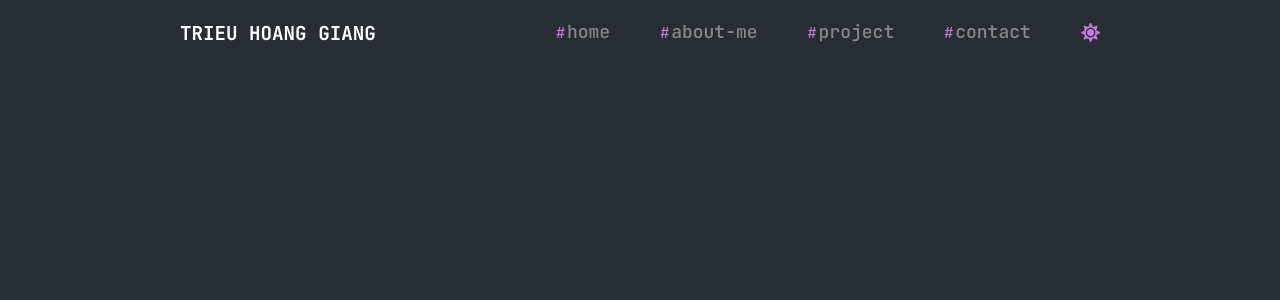
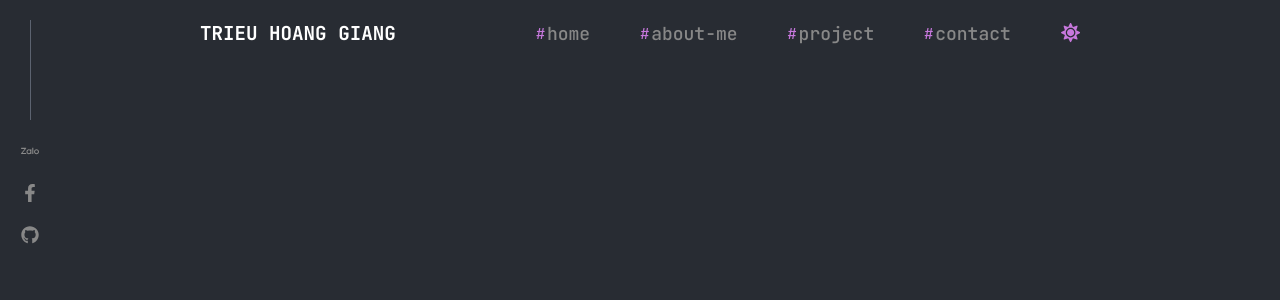
Before and after one commit to trieuhoanggiangww/Portfolio, a React (Create React App) app: page / in a window 1280 px wide. Shown: the top 300 px of the page. Built offline with nearby package versions, Linux system fonts and the light colour scheme.

Commit message:
Socialbar

```diff
--- a/src/App.js
+++ b/src/App.js
@@ -2,6 +2,7 @@ import React, { useState } from 'react'
 import Menu from './components/Menu/menu.component'
 import { GlobalStyle, lightTheme, darkTheme } from './App.style'
 import { ThemeProvider } from 'styled-components'
+import SocialBar from './components/SocialBar/socialbar.component'
 
 function App() {
   const [isDarkMode, setIsDarkMode] = useState(true)
@@ -9,6 +10,7 @@ function App() {
   return (
     <ThemeProvider theme={isDarkMode ? darkTheme : lightTheme}>
       <GlobalStyle />
+      <SocialBar />
       <Menu
         toggleTheme={() => setIsDarkMode((prev) => !prev)}
         isDarkMode={isDarkMode}
--- a/src/components/Menu/menu.style.js
+++ b/src/components/Menu/menu.style.js
@@ -1,10 +1,13 @@
 import styled from 'styled-components'
 
+// ------------------------------------Menu----------------------------------------
 export const MenuBar = styled.nav`
   display: flex;
   justify-content: space-between;
-  padding: 20px 180px;
-  background-color: ${({ theme }) => theme.background};
+  align-items: center;
+  padding: 20px 200px;
+  background-color: ${({ theme }) => theme.background}; // đồng bộ nền
+  transition: background-color 0.3s ease;
 `
 
 export const MenuItems = styled.div`
@@ -24,11 +27,14 @@ export const MenuItem = styled.div`
   font-size: 18px;
   font-weight: 500;
   cursor: pointer;
-  transition: color 0.3s;
+  transition: color 0.3s, text-decoration 0.3s;
   color: ${({ theme }) => theme.menuText};
+  text-decoration: none;
 
   &:hover {
     color: ${({ theme }) => theme.text};
+    text-decoration: underline;
+    text-underline-offset: 4px;
   }
 `
 
@@ -51,3 +57,4 @@ export const ThemeToggle = styled.div`
     opacity: 0.8;
   }
 `
+// ------------------------------------Menu----------------------------------------
--- /dev/null
+++ b/src/components/SocialBar/socialbar.component.js
@@ -0,0 +1,35 @@
+import React from 'react'
+import { FaFacebookF, FaGithub } from 'react-icons/fa'
+import { SiZalo } from 'react-icons/si'
+import { Sidebar, Line, IconWrapper } from './socialbar.style'
+
+function SocialBar() {
+  return (
+    <Sidebar>
+      <Line />
+      <IconWrapper
+        href="https://zalo.me/0362110139"
+        target="_blank"
+        aria-label="Zalo"
+      >
+        <SiZalo />
+      </IconWrapper>
+      <IconWrapper
+        href="https://www.facebook.com/dungkhumngu/"
+        target="_blank"
+        aria-label="Facebook"
+      >
+        <FaFacebookF />
+      </IconWrapper>
+      <IconWrapper
+        href="https://github.com/trieuhoanggiangww"
+        target="_blank"
+        aria-label="GitHub"
+      >
+        <FaGithub />
+      </IconWrapper>
+    </Sidebar>
+  )
+}
+
+export default SocialBar
--- /dev/null
+++ b/src/components/SocialBar/socialbar.style.js
@@ -0,0 +1,45 @@
+import styled from 'styled-components'
+
+// ---------------------------------------SocialBar------------------------------------
+export const Sidebar = styled.div`
+  position: fixed;
+  top: 0;
+  left: 0;
+  width: 60px;
+  height: 100vh;
+  background: transparent;
+  display: flex;
+  flex-direction: column;
+  align-items: center;
+  padding-top: 20px;
+  z-index: 100;
+`
+
+export const Line = styled.div`
+  width: 1px;
+  height: 100px;
+  background-color: #5c6370;
+  margin-bottom: 10px;
+`
+
+export const IconWrapper = styled.a`
+  color: ${({ theme }) => theme.menuText};
+  font-size: 20px;
+  margin: 12px 0;
+  transition: color 0.3s, transform 0.2s;
+
+  display: flex;
+  align-items: center;
+  justify-content: center;
+
+  &:hover {
+    color: ${({ theme }) => theme.text};
+    transform: scale(1.1);
+  }
+
+  svg {
+    width: 18px;
+    height: 18px;
+  }
+`
+// ---------------------------------------SocialBar------------------------------------
```
